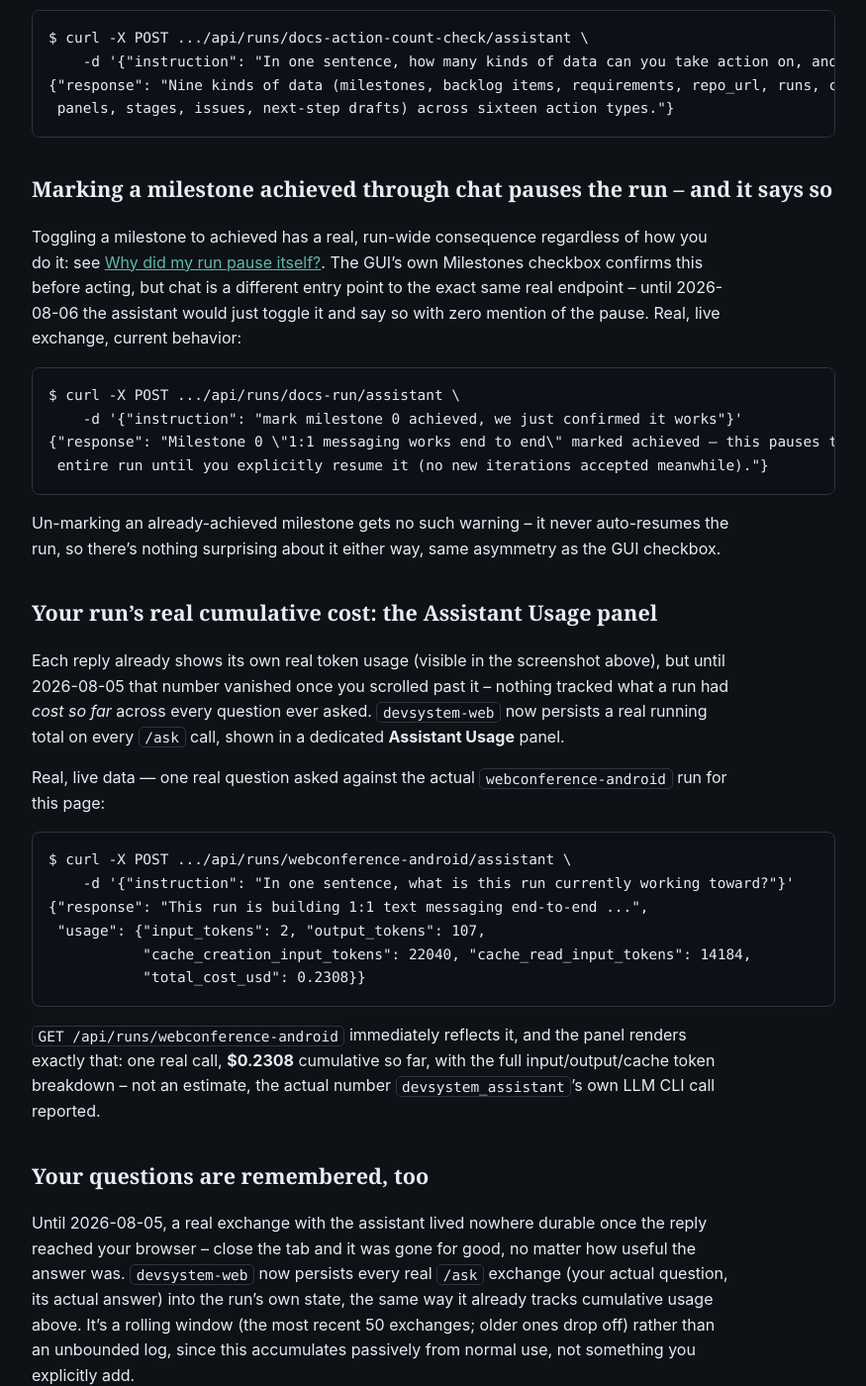
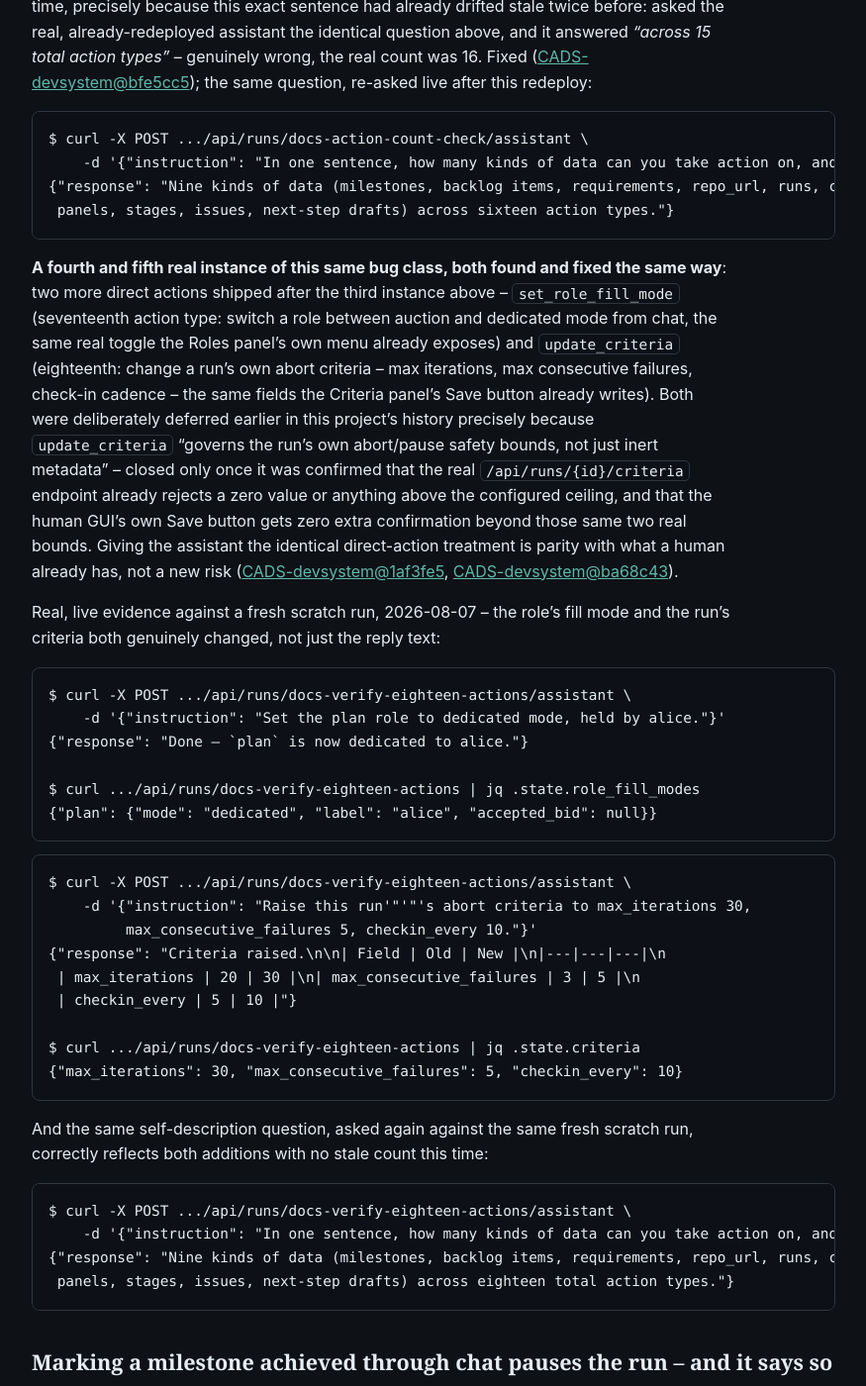
Before and after one commit to scimbe/CADS-devsystem-docs, a Jekyll site: the page built from _how-to/ask-the-assistant.md, in a window 1280 px wide and 1400 px high, scrolled down 4162 px. Shown: the whole window at 99% size, without its empty margins (322-1197 px from the left). Built offline with Jekyll 4.4.1, drawn with Linux system fonts in a browser that asks for light colours; some of the changed text lies outside the part shown.

Commit message:
how-to: document the assistant's 17th/18th action types (fill mode, criteria)
_how-to/ask-the-assistant.md's own narrative of the recurring "stale
action-type count" bug class stopped at the third instance (sixteen).
Two more direct actions shipped since: set_role_fill_mode (seventeenth)
and update_criteria (eighteenth), never documented -- a real,
undocumented-feature gap this firing found by diffing the page against
CADS-devsystem's recent commits.

Live-verified against production before writing anything: created a
fresh scratch run (docs-verify-eighteen-actions), asked the real
assistant to change the plan role's fill mode and raise the run's abort
criteria, confirmed both changes actually persisted (not just the reply
text), and re-asked the self-description question to confirm it now
correctly says "eighteen total action types." Scratch run deleted after
capture.

Also updated the "Direct" category list at the top of the page, which
predated both actions and never mentioned them.

Hermetic Jekyll build clean (jekyll/jekyll:4, done in 1.81s, no errors);
root-owned _site/.jekyll-cache cleaned via a throwaway debian container.

Co-Authored-By: Claude Sonnet 5 <noreply@anthropic.com>
Claude-Session: https://claude.ai/code/session_018FkngvdKnmVcAT84EZe7Ur

````diff
--- a/_how-to/ask-the-assistant.md
+++ b/_how-to/ask-the-assistant.md
@@ -38,7 +38,11 @@ calls out to GitHub, never touches the network beyond reading the run's own stat
 security control), splits into three real categories:
 
 1. **Direct**: milestones, backlog items, requirements (including individual acceptance criteria),
-   `repo_url`, and creating a whole new run -- applied immediately when you ask for one, no gate.
+   `repo_url`, creating a whole new run, a role's fill mode (dedicated/auction, in the Roles panel),
+   and this run's own abort criteria (max iterations, max consecutive failures, check-in cadence) --
+   applied immediately when you ask for one, no gate. The last two are deliberate parity with what a
+   human already has in the GUI, not a new risk: both real endpoints already bounds-check the values
+   themselves, and neither gets an extra confirmation dialog on the human path either.
 2. **Propose, then you approve or reject**: a custom panel (add/edit/remove), a new pipeline stage,
    or a GitHub issue -- queued in a real pending list, never applied on the spot. See [How the
    pipeline proposes and grows its own stages]({{ '/explanation/self-optimizing-pipeline/' |
@@ -139,6 +143,55 @@ $ curl -X POST .../api/runs/docs-action-count-check/assistant \
     -d '{"instruction": "In one sentence, how many kinds of data can you take action on, and how many total action types?"}'
 {"response": "Nine kinds of data (milestones, backlog items, requirements, repo_url, runs, custom
  panels, stages, issues, next-step drafts) across sixteen action types."}
+```
+
+**A fourth and fifth real instance of this same bug class, both found and fixed the same way**:
+two more direct actions shipped after the third instance above -- `set_role_fill_mode`
+(seventeenth action type: switch a role between auction and dedicated mode from chat, the same
+real toggle the Roles panel's own menu already exposes) and `update_criteria` (eighteenth: change
+a run's own abort criteria -- max iterations, max consecutive failures, check-in cadence -- the
+same fields the Criteria panel's Save button already writes). Both were deliberately deferred
+earlier in this project's history precisely because `update_criteria` "governs the run's own
+abort/pause safety bounds, not just inert metadata" -- closed only once it was confirmed that the
+real `/api/runs/{id}/criteria` endpoint already rejects a zero value or anything above the
+configured ceiling, and that the human GUI's own Save button gets zero extra confirmation beyond
+those same two real bounds. Giving the assistant the identical direct-action treatment is parity
+with what a human already has, not a new risk
+([CADS-devsystem@1af3fe5](https://github.com/scimbe/CADS-devsystem/commit/1af3fe5),
+[CADS-devsystem@ba68c43](https://github.com/scimbe/CADS-devsystem/commit/ba68c43)).
+
+Real, live evidence against a fresh scratch run, 2026-08-07 -- the role's fill mode and the run's
+criteria both genuinely changed, not just the reply text:
+
+```
+$ curl -X POST .../api/runs/docs-verify-eighteen-actions/assistant \
+    -d '{"instruction": "Set the plan role to dedicated mode, held by alice."}'
+{"response": "Done — `plan` is now dedicated to alice."}
+
+$ curl .../api/runs/docs-verify-eighteen-actions | jq .state.role_fill_modes
+{"plan": {"mode": "dedicated", "label": "alice", "accepted_bid": null}}
+```
+
+```
+$ curl -X POST .../api/runs/docs-verify-eighteen-actions/assistant \
+    -d '{"instruction": "Raise this run'"'"'s abort criteria to max_iterations 30,
+         max_consecutive_failures 5, checkin_every 10."}'
+{"response": "Criteria raised.\n\n| Field | Old | New |\n|---|---|---|\n
+ | max_iterations | 20 | 30 |\n| max_consecutive_failures | 3 | 5 |\n
+ | checkin_every | 5 | 10 |"}
+
+$ curl .../api/runs/docs-verify-eighteen-actions | jq .state.criteria
+{"max_iterations": 30, "max_consecutive_failures": 5, "checkin_every": 10}
+```
+
+And the same self-description question, asked again against the same fresh scratch run, correctly
+reflects both additions with no stale count this time:
+
+```
+$ curl -X POST .../api/runs/docs-verify-eighteen-actions/assistant \
+    -d '{"instruction": "In one sentence, how many kinds of data can you take action on, and how many total action types?"}'
+{"response": "Nine kinds of data (milestones, backlog items, requirements, repo_url, runs, custom
+ panels, stages, issues, next-step drafts) across eighteen total action types."}
 ```
 
 ## Marking a milestone achieved through chat pauses the run -- and it says so
````
